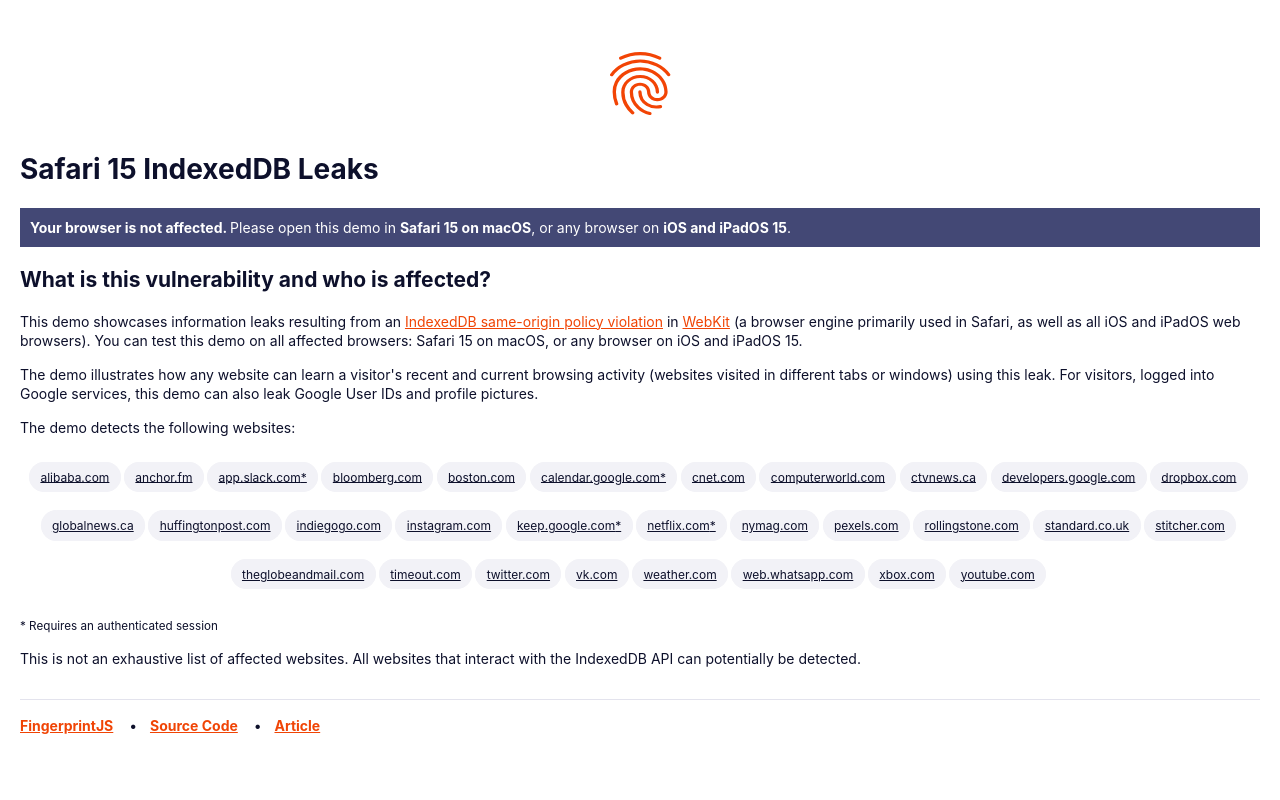
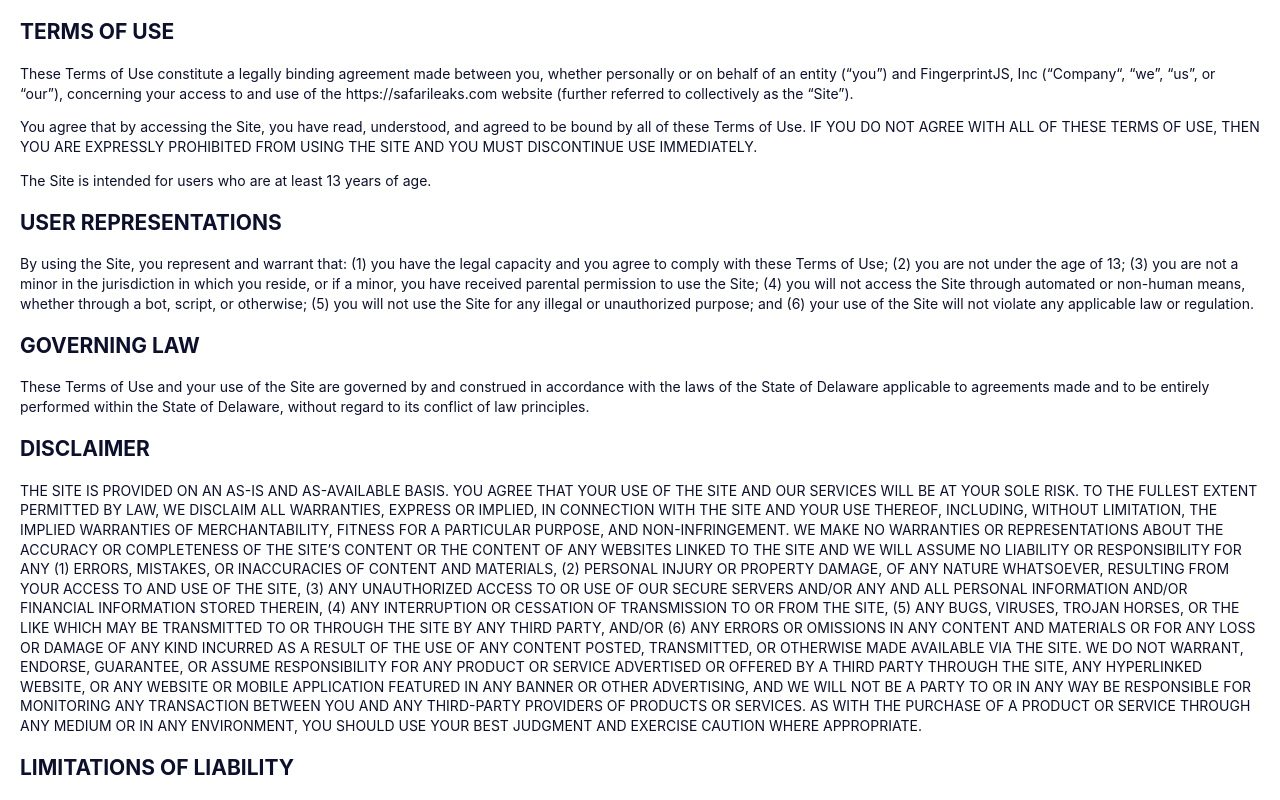
Before and after one commit to fingerprintjs/blog-indexeddb-safari-leaks-demo, a React app: page /terms in a window 1280 px wide. Shown: the top 800 px of the page. Built offline with nearby package versions, Linux system fonts and the light colour scheme; the HTML template or start-up script is replaced by a standard one.

Commit message:
fix: Update with correct article URL and fix router

```diff
--- a/src/Components/Databases.jsx
+++ b/src/Components/Databases.jsx
@@ -54,8 +54,8 @@
     <>
       <section className="banner">
         <p>
-          Click any URL below to open the affected website in a new tab. After that, switch back to this tab and you
-          will see that the visited website is known to this demo page.
+          Click any URL below to open the affected website in a new tab. Keep the new tab open, switch back to this tab
+          and you will see that the visited website is known to this demo page.
         </p>
         <p>
           In Private Safari windows, browse to affected websites within the same tab. After returning to this demo page,
--- a/src/Components/FAQ.jsx
+++ b/src/Components/FAQ.jsx
@@ -6,7 +6,11 @@
       <h1>What is this vulnerability and who is affected?</h1>
       <p>
         This demo showcases information leaks resulting from an{' '}
-        <a href="https://fingerprintjs.com/blog" target="_blank" rel="noreferrer">
+        <a
+          href="https://fingerprintjs.com/blog/indexeddb-api-browser-vulnerability-safari-15"
+          target="_blank"
+          rel="noreferrer"
+        >
           IndexedDB same-origin policy violation
         </a>{' '}
         in{' '}
@@ -18,8 +22,8 @@
       </p>
       <p>
         The demo illustrates how any website can learn a visitor&apos;s recent and current browsing activity (websites
-        visited in different tabs or windows) using this leak. For visitors, logged into Google services, this demo can also leak Google
-        User IDs and profile pictures.
+        visited in different tabs or windows) using this leak. For visitors, logged into Google services, this demo can
+        also leak Google User IDs and profile pictures.
       </p>
       <p>The demo detects the following websites:</p>
       <SupportedWebsites />
--- a/src/Components/Footer.jsx
+++ b/src/Components/Footer.jsx
@@ -12,7 +12,7 @@
         </a>
       </span>
       <span>
-        <a href="https://fingerprintjs.com/blog">
+        <a href="https://fingerprintjs.com/blog/indexeddb-api-browser-vulnerability-safari-15">
           <strong>Article</strong>
         </a>
       </span>
--- a/src/Components/Google/Identifiers.jsx
+++ b/src/Components/Google/Identifiers.jsx
@@ -17,7 +17,7 @@
 
 const GOOGLE_TOOLTIP_TEXT = `The Google User ID is an internal identifier generated by Google. It uniquely
 identifies a single Google account. It can be used with Google APIs to fetch public personal information of the
-account owner. The information exposed by these APIs is controlled by many factors. In general, however, the user's
+account owner. The information exposed by these APIs is controlled by many factors. In general, at minimum the user's
 profile picture is typically available.`
 
 export async function fetchGoogleIDs() {
--- a/src/index.jsx
+++ b/src/index.jsx
@@ -8,10 +8,9 @@
 import Terms from './Terms'
 
 const root = document.getElementById('root')
-const base = location.pathname
 
 render(
-  <BrowserRouter basename={base}>
+  <BrowserRouter>
     <Routes>
       <Route path="/" element={<App />} />
       <Route path="/terms" element={<Terms />} />
```
Also changed, not shown: 1 other file (tests, documents, lock files or other folders).
